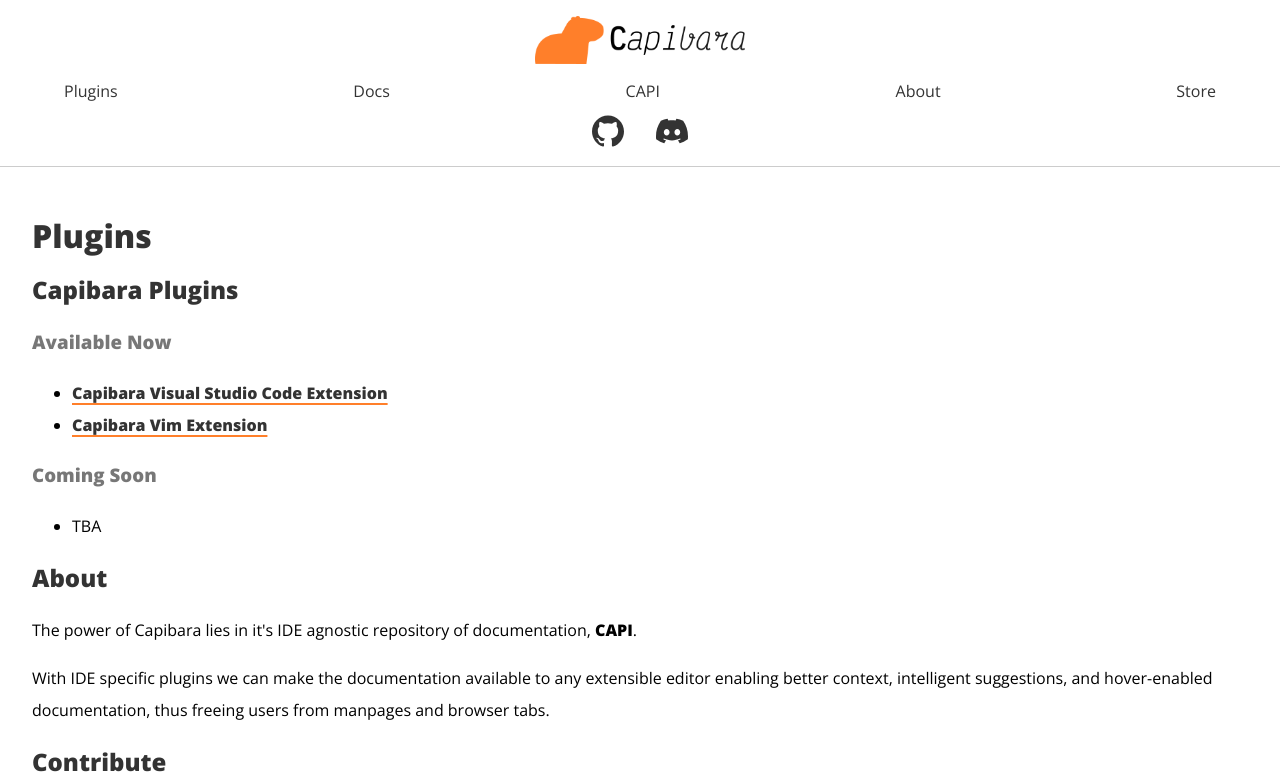
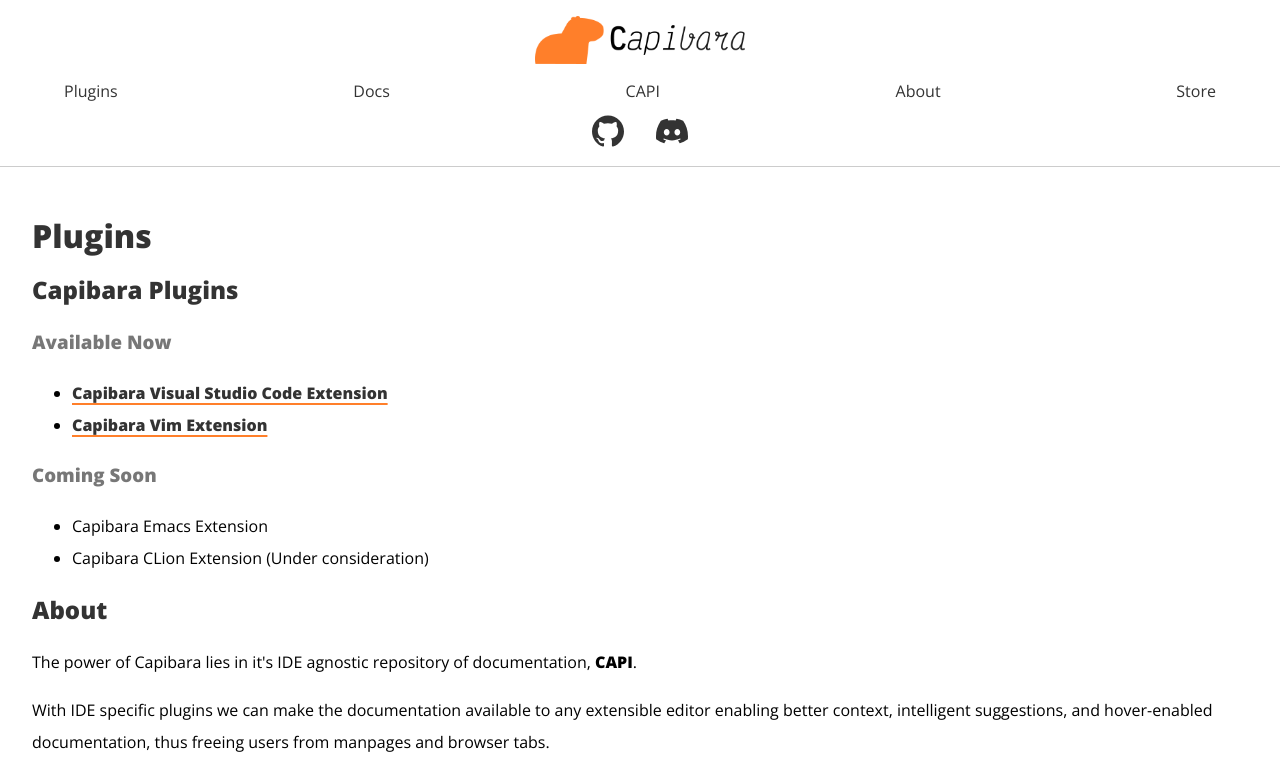
Before and after one commit to Capibara-Tools/website, a React (Create React App) app in the folder clientapp/: page /plugins in a window 1280 px wide. Shown: the top 782 px of the page. Built offline with nearby package versions, Linux system fonts and the light colour scheme.

Commit message:
Update Plugins.js

```diff
--- a/clientapp/src/pages/Plugins.js
+++ b/clientapp/src/pages/Plugins.js
@@ -20,7 +20,8 @@
       </ul>
       <h3>Coming Soon</h3>
       <ul>
-        <li>TBA</li>
+        <li>Capibara Emacs Extension</li>
+        <li>Capibara CLion Extension (Under consideration)</li>
       </ul>
       <h2>About</h2>
       <p>
```
